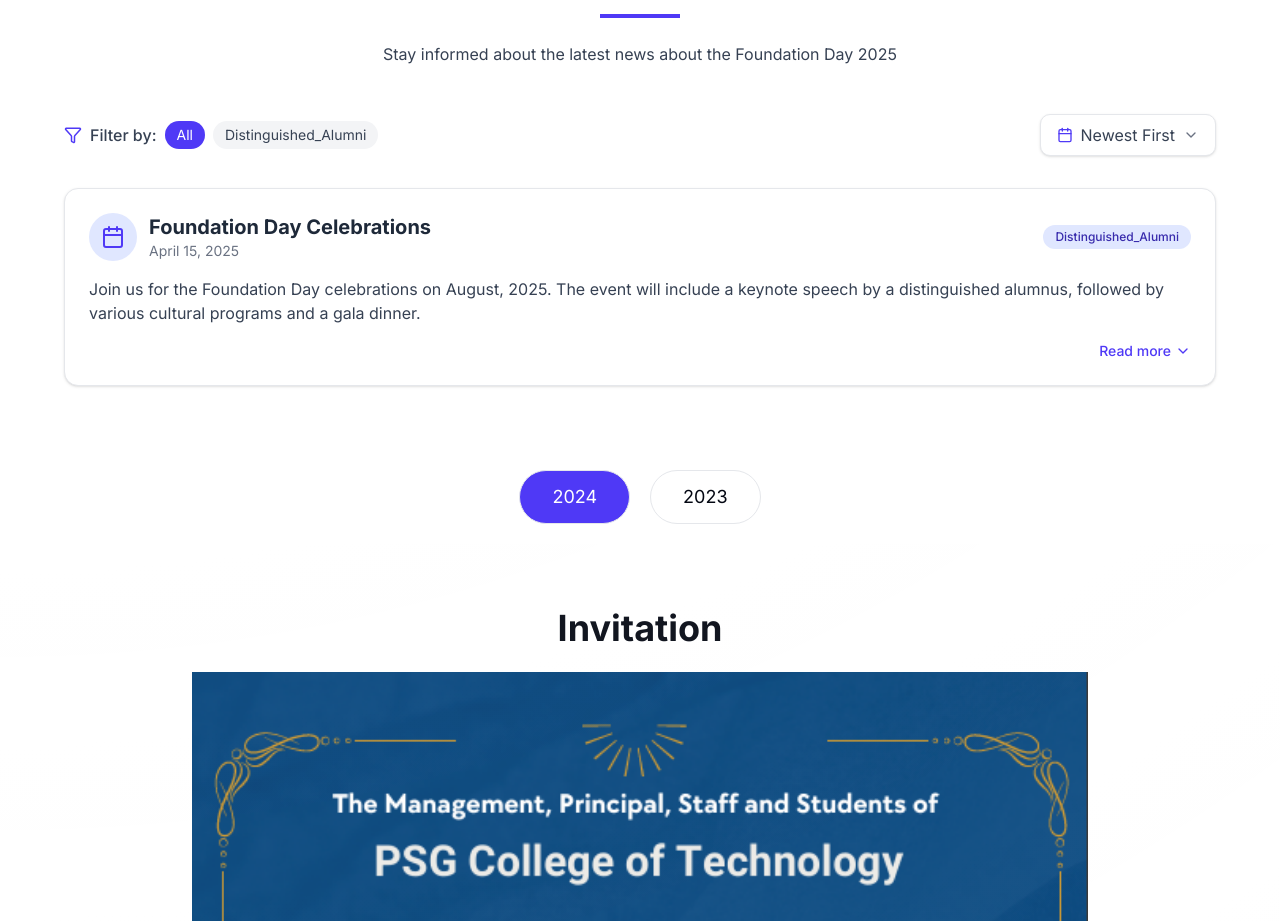
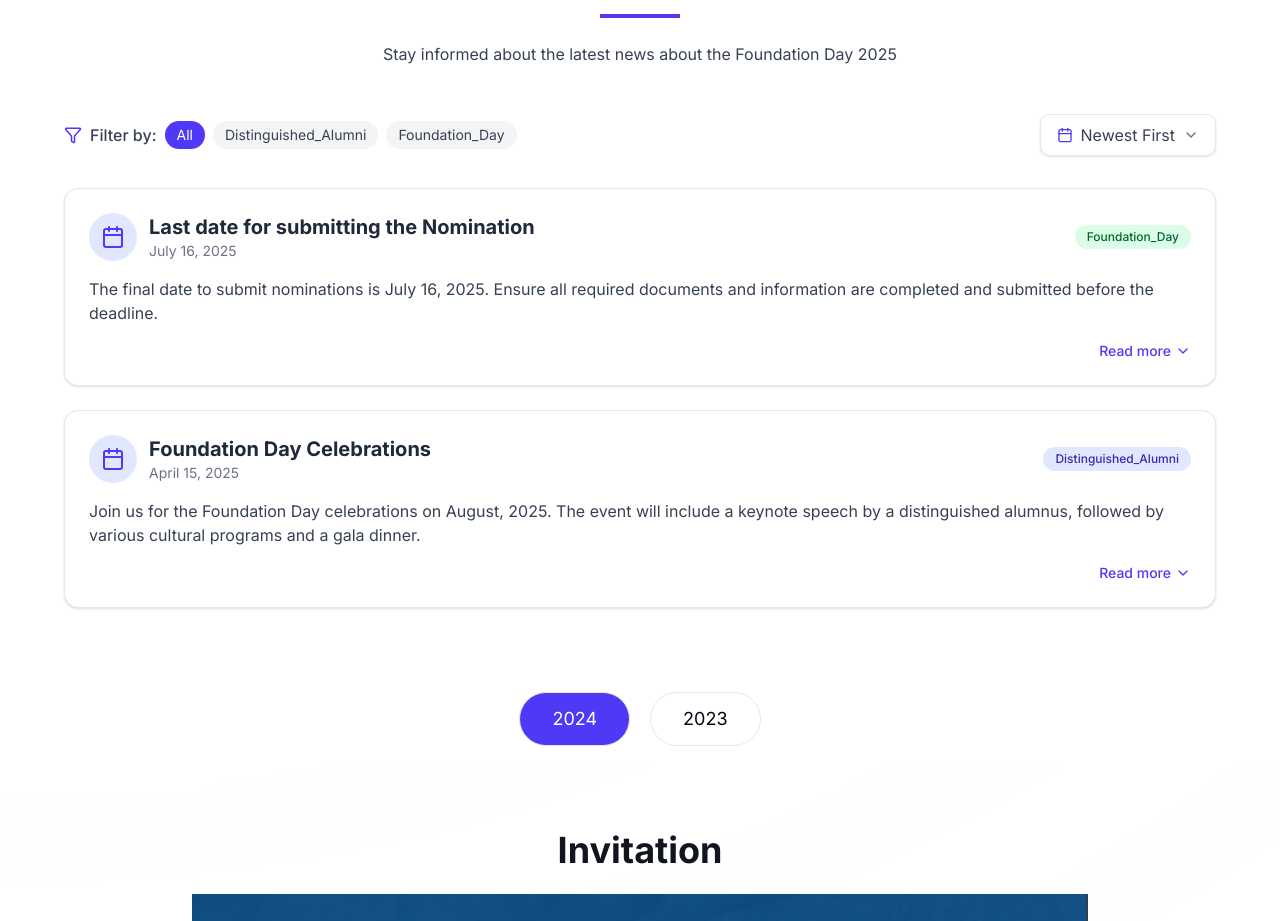
Before and after one commit to MohamedAklamaash/alumni-nomination-frontend, a React (Vite) app: page /home in a window 1280 px wide. Shown: the part 990-1911 px from the top of the page. Built offline with nearby package versions, Linux system fonts and the light colour scheme; no server answers.

Commit message:
added an update

```diff
--- a/src/components/Updates.tsx
+++ b/src/components/Updates.tsx
@@ -21,14 +21,13 @@ const sampleUpdates: Update[] = [
             "Join us for the Foundation Day celebrations on August, 2025. The event will include a keynote speech by a distinguished alumnus, followed by various cultural programs and a gala dinner.",
         category: "Distinguished_Alumni",
     },
-    // {
-    //     id: "2",
-    //     date: new Date("2025-04-10"),
-    //     title: "New Research Grant Awarded",
-    //     content:
-    //         "The university has been awarded a new research grant for the development of sustainable energy solutions. A seminar will be held on April 20 to discuss the project.",
-    //     category: "Foundation_Day",
-    // },
+    {
+        id: "2",
+        date: new Date("2025-07-16"),
+        title: "Last date for submitting the Nomination",
+        content: "The final date to submit nominations is July 16, 2025. Ensure all required documents and information are completed and submitted before the deadline.",
+        category: "Foundation_Day",
+    },
     // {
     //     id: "3",
     //     date: new Date("2025-04-05"),
```
